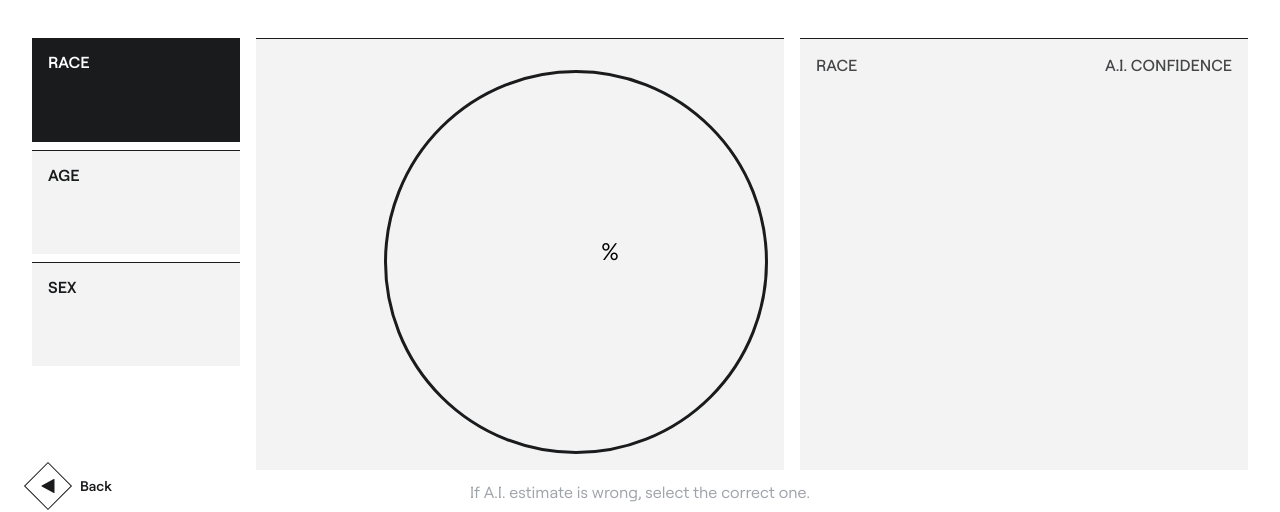
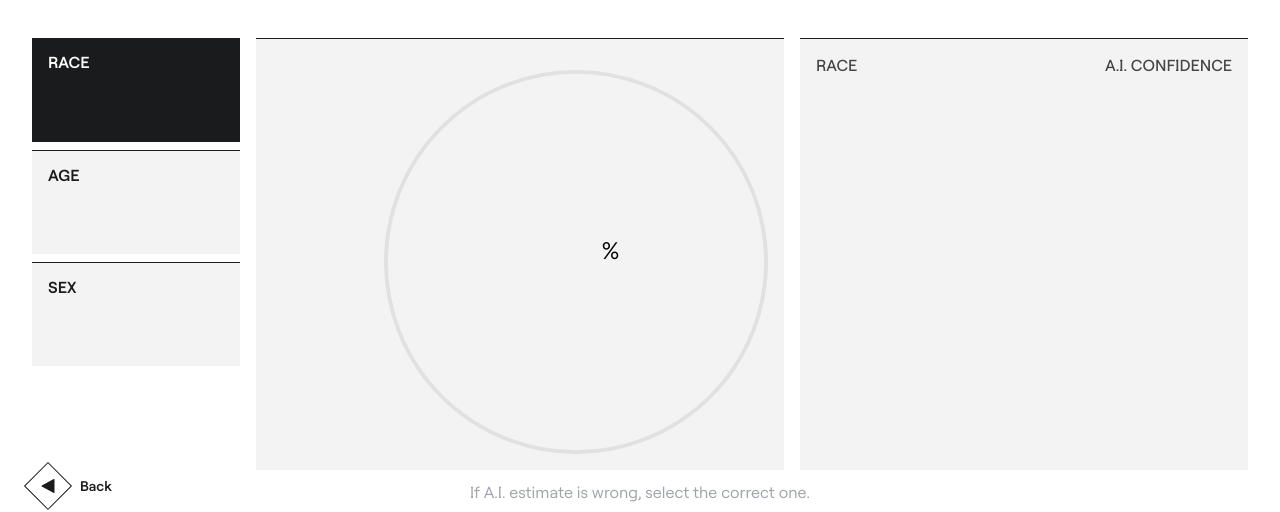
Before and after one commit to ghettobirdcs/Skinstric-Internship, a React (Create React App) app: page /summary in a window 1280 px wide. Shown: the part 266-778 px from the top of the page. Built offline with nearby package versions, Linux system fonts and the light colour scheme.

Commit message:
Implemented react-circular-progressbar

```diff
--- a/package.json
+++ b/package.json
@@ -11,6 +11,7 @@
     "axios": "^1.11.0",
     "gsap": "^3.13.0",
     "react": "^19.1.1",
+    "react-circular-progressbar": "^2.2.0",
     "react-dom": "^19.1.1",
     "react-icons": "^5.5.0",
     "react-router-dom": "^7.7.1",
--- a/src/components/Summary/SummaryContent.css
+++ b/src/components/Summary/SummaryContent.css
@@ -7,8 +7,7 @@
 	position: relative;
 }
 
-.summary__title,
-.summary__circle {
+.summary__title {
 	font-size: 40px;
 	line-height: 40px;
 }
@@ -29,13 +28,18 @@
 	position: absolute;
 	width: 384px;
 	height: 384px;
-	border: 3px solid #1A1B1C;
-	border-radius: 100%;
 	bottom: 16px;
 	right: 16px;
+}
+
+.summary__circle__overlay {
+	position: absolute;
+	inset: 0;
 	display: flex;
 	align-items: center;
 	justify-content: center;
+	font-size: 40px;
+	font-weight: 400;
 }
 
 .summary__circle--value {
--- a/src/components/Summary/SummaryContent.jsx
+++ b/src/components/Summary/SummaryContent.jsx
@@ -1,18 +1,44 @@
-import React from "react";
+import React, { useMemo } from "react";
+import { buildStyles, CircularProgressbar } from "react-circular-progressbar";
 import "./SummaryContent.css";
 
 const SummaryContent = ({ type, title, value }) => {
+  const titleClass =
+    type === "Gender"
+      ? "summary__title--uppercase"
+      : type === "Race"
+        ? "summary__title--capitalize"
+        : "";
+
+  const progressStyles = useMemo(
+    () =>
+      buildStyles({
+        pathColor: "#1A1B1C",
+        trailColor: "#E1E1E2",
+        textColor: "#1A1B1C",
+        textSize: "40px",
+        strokeLinecap: "round",
+        pathTransitionDuration: 0.6,
+      }),
+    [],
+  );
+
   return (
     <div className="summary__content">
-      <span
-        className={`summary__title ${type === "Gender" ? "summary__title--uppercase" : type === "Race" ? "summary__title--capitalize" : ""}`}
-      >
+      <span className={`summary__title ${titleClass}`}>
         {title} {type === "Age" && "y.o."}
       </span>
-      {/* TODO: Learn how to make a circular percentile display */}
+
       <div className="summary__circle">
-        <span className="summary__circle--value">{value}</span>
-        <span className="summary__percentage">%</span>
+        <CircularProgressbar
+          value={value}
+          strokeWidth={1}
+          styles={progressStyles}
+        />
+        <div className="summary__circle__overlay">
+          <span className="summary__circle--value">{value}</span>
+          <span className="summary__percentage">%</span>
+        </div>
       </div>
     </div>
   );
```
Also changed, not shown: 1 other file (tests, documents, lock files or other folders).
